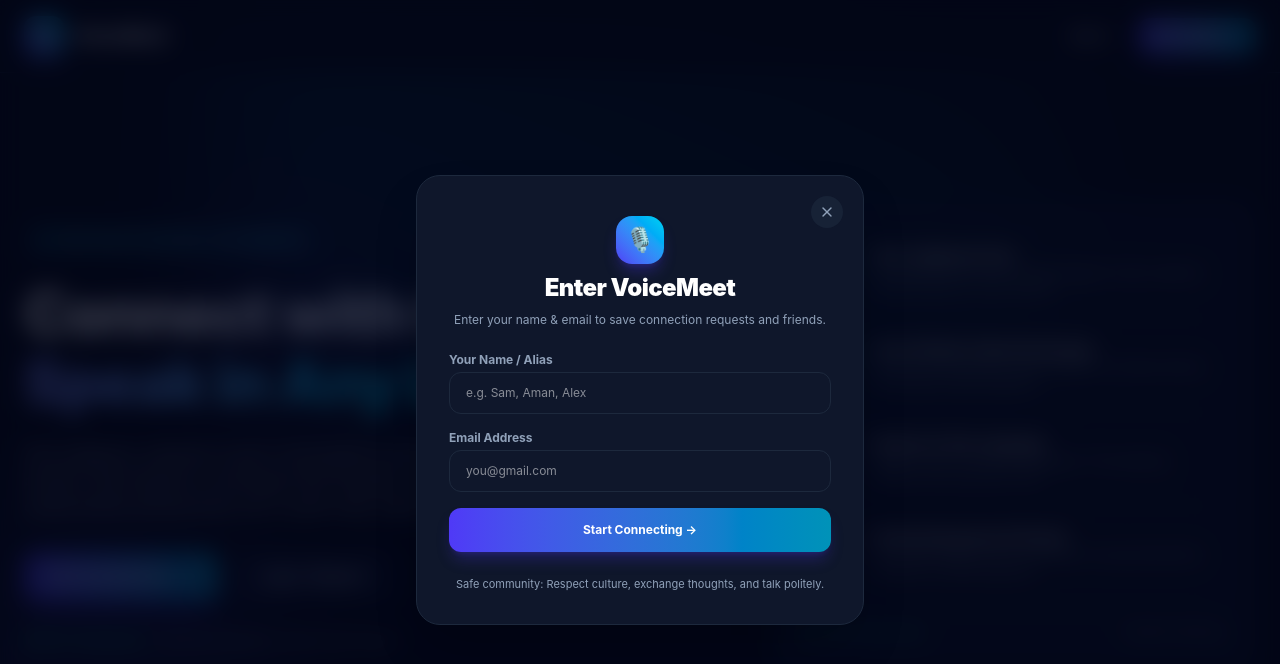
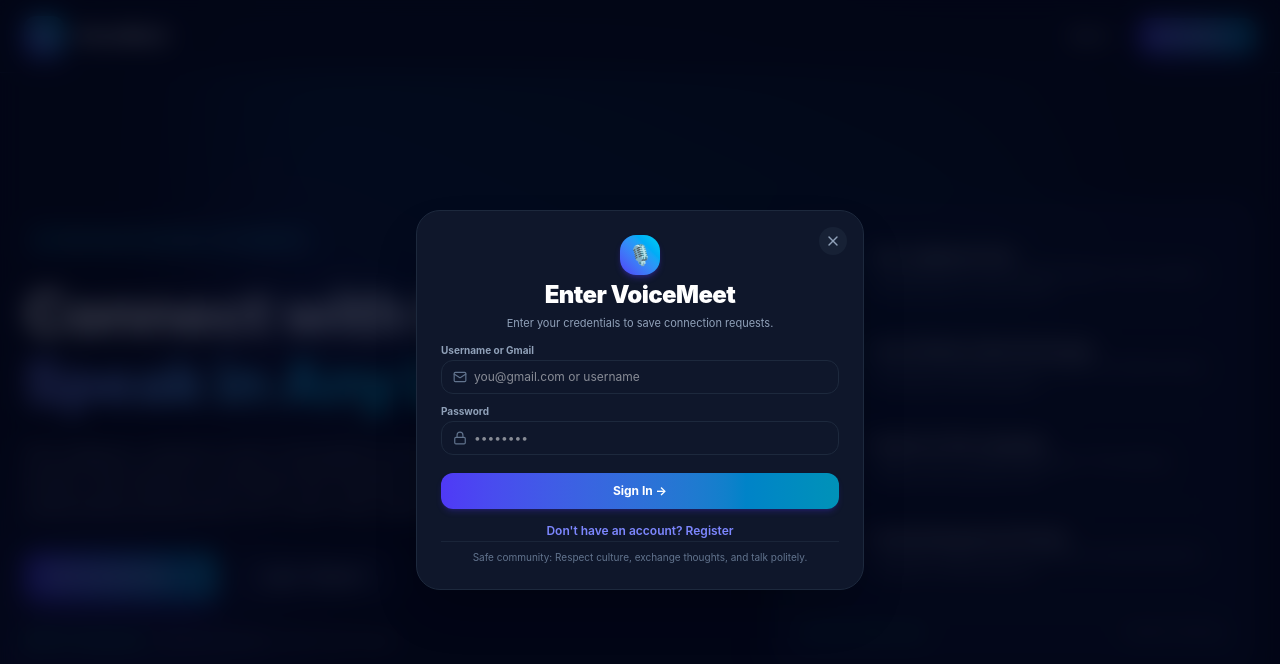
Before and after one commit to Mohd-Samiullah/voicemeet, a React (Vite) app in the folder client/: page / in a window 1280 px wide. Both pictures are taken after a click on the button "Sign In". Shown: the top 664 px of the page. Built offline with nearby package versions, Linux system fonts and the light colour scheme; no server answers.

Commit message:
Add register route and fix HTML JSON parse error

```diff
--- a/client/src/components/AuthModal.jsx
+++ b/client/src/components/AuthModal.jsx
@@ -2,26 +2,97 @@ import { useState } from 'react';
 import {
   Globe2,
   Sparkles,
-  Zap,
   ArrowRight,
   CheckCircle2,
   X,
   Languages,
   ShieldCheck,
-  HeartHandshake
+  HeartHandshake,
+  User,
+  Mail,
+  Phone,
+  Lock,
+  AlertCircle
 } from 'lucide-react';
 
-export default function AuthModal({ onLogin, loading }) {
+const BACKEND_URL = import.meta.env.VITE_BACKEND_URL || 'https://voicemeet-ymfi.onrender.com';
+
+export default function AuthModal({ onLogin, onLoginSuccess, loading: propLoading }) {
   const [isOpen, setIsOpen] = useState(false);
+  const [isRegisterMode, setIsRegisterMode] = useState(false);
+
+  // Form input states
+  const [username, setUsername] = useState('');
+  const [name, setName] = useState('');
   const [email, setEmail] = useState('');
-  const [name, setName] = useState('');
+  const [mobileNumber, setMobileNumber] = useState('');
+  const [password, setPassword] = useState('');
+  const [confirmPassword, setConfirmPassword] = useState('');
 
-  const handleSubmit = (e) => {
+  const [loading, setLoading] = useState(false);
+  const [error, setError] = useState('');
+
+  const handleSubmit = async (e) => {
     e.preventDefault();
-    if (email.trim()) {
-      onLogin(email, name);
+    setError('');
+
+    if (isRegisterMode) {
+      if (!username.trim() || !name.trim()) {
+        return setError('Username aur Name bharna zaroori hai');
+      }
+      if (!email.toLowerCase().endsWith('@gmail.com')) {
+        return setError('Sirf valid @gmail.com address allow hai');
+      }
+      if (!/^[6-9]\d{9}$/.test(mobileNumber.trim())) {
+        return setError('10-digit ka valid mobile number enter karein');
+      }
+      if (password !== confirmPassword) {
+        return setError('Password aur Confirm Password match nahi ho rahe');
+      }
+      if (password.length < 6) {
+        return setError('Password kam se kam 6 akshar ka hona chahiye');
+      }
+    } else {
+      if (!email.trim() || !password.trim()) {
+        return setError('Username/Gmail aur Password bharna zaroori hai');
+      }
+    }
+
+    setLoading(true);
+
+    const endpoint = isRegisterMode
+      ? `${BACKEND_URL}/api/auth/register`
+      : `${BACKEND_URL}/api/auth/login`;
+
+    const payload = isRegisterMode
+      ? { username: username.trim(), name: name.trim(), email: email.trim(), mobileNumber: mobileNumber.trim(), password, confirmPassword }
+      : { identifier: email.trim(), password };
+
+    try {
+      const res = await fetch(endpoint, {
+        method: 'POST',
+        headers: { 'Content-Type': 'application/json' },
+        body: JSON.stringify(payload)
+      });
+
+      const data = await res.json();
+      if (!res.ok) throw new Error(data.error || 'Authentication error');
+
+      if (onLoginSuccess) {
+        onLoginSuccess(data);
+      } else if (onLogin) {
+        onLogin(data.email || email, data.name || name);
+      }
+
+      setIsOpen(false);
+    } catch (err) {
+      setError(err.message);
+    } finally {
+      setLoading(false);
     }
   };
+
+  const isSubmitting = loading || propLoading;
 
   return (
     <div className="min-h-screen bg-[#070a12] text-slate-100 flex flex-col selection:bg-indigo-500 selection:text-white relative overflow-hidden font-sans">
@@ -43,14 +114,14 @@ export default function AuthModal({ onLogin, loading }) {
           <div className="flex items-center gap-3">
             <button
               type="button"
-              onClick={() => setIsOpen(true)}
+              onClick={() => { setIsRegisterMode(false); setError(''); setIsOpen(true); }}
               className="text-xs font-bold text-slate-300 hover:text-white px-4 py-2 transition cursor-pointer"
             >
               Sign In
             </button>
             <button
               type="button"
-              onClick={() => setIsOpen(true)}
+              onClick={() => { setIsRegisterMode(true); setError(''); setIsOpen(true); }}
               className="text-xs font-bold px-4 py-2.5 rounded-xl bg-gradient-to-r from-indigo-600 to-cyan-600 hover:from-indigo-500 hover:to-cyan-500 text-white shadow-lg shadow-indigo-600/20 transition cursor-pointer"
             >
               Start Dialing →
@@ -63,7 +134,6 @@ export default function AuthModal({ onLogin, loading }) {
       <main className="flex-1 max-w-7xl mx-auto px-6 py-14 lg:py-20 flex flex-col justify-center">
         <div className="grid grid-cols-1 lg:grid-cols-12 gap-12 items-center">
 
-          {/* Left Text Column */}
           <div className="lg:col-span-7 space-y-6">
             <div className="inline-flex items-center gap-2 px-3.5 py-1.5 rounded-full border border-cyan-500/30 bg-cyan-500/10 text-cyan-300 text-xs font-medium">
               <Sparkles className="w-3.5 h-3.5 text-cyan-400" />
@@ -84,7 +154,7 @@ export default function AuthModal({ onLogin, loading }) {
             <div className="flex flex-wrap items-center gap-4 pt-2">
               <button
                 type="button"
-                onClick={() => setIsOpen(true)}
+                onClick={() => { setIsRegisterMode(true); setError(''); setIsOpen(true); }}
                 className="px-6 py-3.5 rounded-xl bg-gradient-to-r from-indigo-600 to-cyan-600 hover:from-indigo-500 hover:to-cyan-500 text-white font-bold text-xs sm:text-sm shadow-xl shadow-indigo-600/25 flex items-center gap-2 cursor-pointer transition"
               >
                 <span>Dial Instantly Now</span>
@@ -93,7 +163,7 @@ export default function AuthModal({ onLogin, loading }) {
 
               <button
                 type="button"
-                onClick={() => setIsOpen(true)}
+                onClick={() => { setIsRegisterMode(false); setError(''); setIsOpen(true); }}
                 className="px-6 py-3.5 rounded-xl bg-slate-900/80 hover:bg-slate-800 text-slate-300 font-bold text-xs sm:text-sm border border-slate-800 transition cursor-pointer"
               >
                 Login / Register
@@ -106,11 +176,9 @@ export default function AuthModal({ onLogin, loading }) {
             </div>
           </div>
 
-          {/* Right Highlights Showcase */}
           <div className="lg:col-span-5">
             <div className="bg-slate-900/70 border border-slate-800/90 rounded-3xl p-6 sm:p-8 backdrop-blur-xl shadow-2xl space-y-6">
               <div className="space-y-4">
-
                 <div className="flex items-start gap-4 p-3 rounded-2xl bg-slate-850/50 border border-slate-800/60">
                   <div className="w-10 h-10 rounded-xl bg-cyan-500/10 border border-cyan-500/20 text-cyan-400 flex items-center justify-center shrink-0">
                     <HeartHandshake className="w-5 h-5" />
@@ -150,7 +218,6 @@ export default function AuthModal({ onLogin, loading }) {
                     <p className="text-xs text-slate-400">Direct high-fidelity voice transmission. No personal phone numbers or profile exposure.</p>
                   </div>
                 </div>
-
               </div>
 
               <div className="pt-2 border-t border-slate-800 flex items-center justify-between text-[11px] text-slate-400">
@@ -165,61 +232,204 @@ export default function AuthModal({ onLogin, loading }) {
         </div>
       </main>
 
-      {/* Login & Register Popup Modal */}
+      {/* No-Scrollbar Compact Modal */}
       {isOpen && (
-        <div className="fixed inset-0 bg-slate-950/80 backdrop-blur-md flex items-center justify-center p-4 z-50 animate-in fade-in duration-200">
-          <div className="w-full max-w-md bg-slate-900 border border-slate-800 rounded-3xl p-7 sm:p-8 shadow-2xl space-y-6 relative">
+        <div className="fixed inset-0 bg-slate-950/80 backdrop-blur-md flex items-center justify-center p-3 sm:p-4 z-50 animate-in fade-in duration-150">
+          <div className={`w-full ${isRegisterMode ? 'max-w-lg' : 'max-w-md'} bg-slate-900 border border-slate-800 rounded-3xl p-5 sm:p-6 shadow-2xl relative overflow-hidden transition-all`}>
 
+            {/* Close Button */}
             <button
               type="button"
               onClick={() => setIsOpen(false)}
-              className="absolute top-5 right-5 text-slate-400 hover:text-white bg-slate-800/60 hover:bg-slate-800 rounded-full p-2 transition cursor-pointer"
+              className="absolute top-4 right-4 text-slate-400 hover:text-white bg-slate-800/60 hover:bg-slate-800 rounded-full p-1.5 transition cursor-pointer"
             >
               <X className="w-4 h-4" />
             </button>
 
-            <div className="text-center space-y-2 pt-2">
-              <div className="w-12 h-12 rounded-2xl bg-gradient-to-tr from-indigo-600 to-cyan-400 flex items-center justify-center text-2xl mx-auto shadow-lg shadow-indigo-600/30">
+            {/* Header */}
+            <div className="text-center space-y-1 pb-1">
+              <div className="w-10 h-10 rounded-2xl bg-gradient-to-tr from-indigo-600 to-cyan-400 flex items-center justify-center text-xl mx-auto shadow-md shadow-indigo-600/30">
                 🎙️
               </div>
-              <h2 className="text-2xl font-black text-white tracking-tight">Enter VoiceMeet</h2>
-              <p className="text-xs text-slate-400">Enter your name & email to save connection requests and friends.</p>
+              <h2 className="text-xl sm:text-2xl font-black text-white tracking-tight">
+                {isRegisterMode ? 'Join VoiceMeet' : 'Enter VoiceMeet'}
+              </h2>
+              <p className="text-[11px] text-slate-400">
+                {isRegisterMode
+                  ? 'Create account to start voice calls & keep friends'
+                  : 'Enter your credentials to save connection requests.'}
+              </p>
             </div>
 
-            <form onSubmit={handleSubmit} className="space-y-4">
+            {error && (
+              <div className="p-2.5 my-2 bg-rose-500/10 border border-rose-500/30 rounded-xl text-xs text-rose-300 flex items-center gap-2">
+                <AlertCircle className="w-4 h-4 shrink-0" />
+                <span>{error}</span>
+              </div>
+            )}
+
+            {/* Form with 2-column layout for Registration */}
+            <form onSubmit={handleSubmit} className="space-y-2.5 mt-2">
+              {isRegisterMode ? (
+                <>
+                  {/* Row 1: Username & Name */}
+                  <div className="grid grid-cols-1 sm:grid-cols-2 gap-2.5">
                     <div>
-                <label className="text-xs font-bold text-slate-400 block mb-1">Your Name / Alias</label>
+                      <label className="text-[10px] font-bold text-slate-400 block mb-0.5">Unique Username</label>
+                      <div className="relative">
+                        <User className="w-3.5 h-3.5 text-slate-500 absolute left-3 top-2.5" />
                         <input
                           type="text"
-                  placeholder="e.g. Sam, Aman, Alex"
-                  value={name}
-                  onChange={(e) => setName(e.target.value)}
-                  className="w-full bg-slate-850 border border-slate-800 rounded-xl px-4 py-3 text-xs text-white outline-none focus:border-indigo-500 transition"
+                          required
+                          placeholder="sam_99"
+                          value={username}
+                          onChange={(e) => setUsername(e.target.value)}
+                          className="w-full bg-slate-850 border border-slate-800 rounded-xl pl-8 pr-3 py-2 text-xs text-white outline-none focus:border-indigo-500 transition"
                         />
+                      </div>
                     </div>
 
                     <div>
-                <label className="text-xs font-bold text-slate-400 block mb-1">Email Address</label>
+                      <label className="text-[10px] font-bold text-slate-400 block mb-0.5">Full Name</label>
+                      <div className="relative">
+                        <User className="w-3.5 h-3.5 text-slate-500 absolute left-3 top-2.5" />
+                        <input
+                          type="text"
+                          required
+                          placeholder="Sam Alex"
+                          value={name}
+                          onChange={(e) => setName(e.target.value)}
+                          className="w-full bg-slate-850 border border-slate-800 rounded-xl pl-8 pr-3 py-2 text-xs text-white outline-none focus:border-indigo-500 transition"
+                        />
+                      </div>
+                    </div>
+                  </div>
+
+                  {/* Row 2: Gmail & Mobile */}
+                  <div className="grid grid-cols-1 sm:grid-cols-2 gap-2.5">
+                    <div>
+                      <label className="text-[10px] font-bold text-slate-400 block mb-0.5">Gmail (@gmail.com)</label>
+                      <div className="relative">
+                        <Mail className="w-3.5 h-3.5 text-slate-500 absolute left-3 top-2.5" />
                         <input
                           type="email"
                           required
                           placeholder="you@gmail.com"
                           value={email}
                           onChange={(e) => setEmail(e.target.value)}
-                  className="w-full bg-slate-850 border border-slate-800 rounded-xl px-4 py-3 text-xs text-white outline-none focus:border-indigo-500 transition"
+                          className="w-full bg-slate-850 border border-slate-800 rounded-xl pl-8 pr-3 py-2 text-xs text-white outline-none focus:border-indigo-500 transition"
                         />
                       </div>
+                    </div>
+
+                    <div>
+                      <label className="text-[10px] font-bold text-slate-400 block mb-0.5">Phone (10 Digits)</label>
+                      <div className="relative">
+                        <Phone className="w-3.5 h-3.5 text-slate-500 absolute left-3 top-2.5" />
+                        <input
+                          type="tel"
+                          required
+                          maxLength={10}
+                          placeholder="9876543210"
+                          value={mobileNumber}
+                          onChange={(e) => setMobileNumber(e.target.value.replace(/\D/g, ''))}
+                          className="w-full bg-slate-850 border border-slate-800 rounded-xl pl-8 pr-3 py-2 text-xs text-white outline-none focus:border-indigo-500 transition"
+                        />
+                      </div>
+                    </div>
+                  </div>
+
+                  {/* Row 3: Password & Confirm Password */}
+                  <div className="grid grid-cols-1 sm:grid-cols-2 gap-2.5">
+                    <div>
+                      <label className="text-[10px] font-bold text-slate-400 block mb-0.5">Password</label>
+                      <div className="relative">
+                        <Lock className="w-3.5 h-3.5 text-slate-500 absolute left-3 top-2.5" />
+                        <input
+                          type="password"
+                          required
+                          placeholder="••••••••"
+                          value={password}
+                          onChange={(e) => setPassword(e.target.value)}
+                          className="w-full bg-slate-850 border border-slate-800 rounded-xl pl-8 pr-3 py-2 text-xs text-white outline-none focus:border-indigo-500 transition"
+                        />
+                      </div>
+                    </div>
+
+                    <div>
+                      <label className="text-[10px] font-bold text-slate-400 block mb-0.5">Confirm Password</label>
+                      <div className="relative">
+                        <Lock className="w-3.5 h-3.5 text-slate-500 absolute left-3 top-2.5" />
+                        <input
+                          type="password"
+                          required
+                          placeholder="••••••••"
+                          value={confirmPassword}
+                          onChange={(e) => setConfirmPassword(e.target.value)}
+                          className="w-full bg-slate-850 border border-slate-800 rounded-xl pl-8 pr-3 py-2 text-xs text-white outline-none focus:border-indigo-500 transition"
+                        />
+                      </div>
+                    </div>
+                  </div>
+                </>
+              ) : (
+                /* Login Single Column */
+                <div className="space-y-2.5">
+                  <div>
+                    <label className="text-[10px] font-bold text-slate-400 block mb-0.5">Username or Gmail</label>
+                    <div className="relative">
+                      <Mail className="w-3.5 h-3.5 text-slate-500 absolute left-3 top-2.5" />
+                      <input
+                        type="text"
+                        required
+                        placeholder="you@gmail.com or username"
+                        value={email}
+                        onChange={(e) => setEmail(e.target.value)}
+                        className="w-full bg-slate-850 border border-slate-800 rounded-xl pl-8 pr-3 py-2 text-xs text-white outline-none focus:border-indigo-500 transition"
+                      />
+                    </div>
+                  </div>
+
+                  <div>
+                    <label className="text-[10px] font-bold text-slate-400 block mb-0.5">Password</label>
+                    <div className="relative">
+                      <Lock className="w-3.5 h-3.5 text-slate-500 absolute left-3 top-2.5" />
+                      <input
+                        type="password"
+                        required
+                        placeholder="••••••••"
+                        value={password}
+                        onChange={(e) => setPassword(e.target.value)}
+                        className="w-full bg-slate-850 border border-slate-800 rounded-xl pl-8 pr-3 py-2 text-xs text-white outline-none focus:border-indigo-500 transition"
+                      />
+                    </div>
+                  </div>
+                </div>
+              )}
 
               <button
                 type="submit"
-                disabled={loading}
-                className="w-full py-3.5 bg-gradient-to-r from-indigo-600 to-cyan-600 hover:from-indigo-500 hover:to-cyan-500 text-white font-bold text-xs rounded-xl shadow-lg shadow-indigo-600/25 transition cursor-pointer disabled:opacity-50"
+                disabled={isSubmitting}
+                className="w-full py-2.5 bg-gradient-to-r from-indigo-600 to-cyan-600 hover:from-indigo-500 hover:to-cyan-500 text-white font-bold text-xs rounded-xl shadow-md shadow-indigo-600/20 transition cursor-pointer disabled:opacity-50 mt-2 active:scale-98"
               >
-                {loading ? 'Dialing into Network...' : 'Start Connecting →'}
+                {isSubmitting
+                  ? 'Connecting...'
+                  : (isRegisterMode ? 'Complete Registration →' : 'Sign In →')}
               </button>
             </form>
 
-            <p className="text-[11px] text-center text-slate-400">
+            {/* Switch Mode & Footer */}
+            <div className="text-center pt-2">
+              <button
+                type="button"
+                onClick={() => { setIsRegisterMode(!isRegisterMode); setError(''); }}
+                className="text-xs text-indigo-400 hover:text-indigo-300 font-semibold cursor-pointer transition"
+              >
+                {isRegisterMode ? 'Already have an account? Sign In' : "Don't have an account? Register"}
+              </button>
+            </div>
+
+            <p className="text-[10px] text-center text-slate-500 pt-2 border-t border-slate-800/80">
               Safe community: Respect culture, exchange thoughts, and talk politely.
             </p>
           </div>
```
Also changed, not shown: 1 other file (tests, documents, lock files or other folders). Lines whose indentation alone changed are shown as unchanged.
